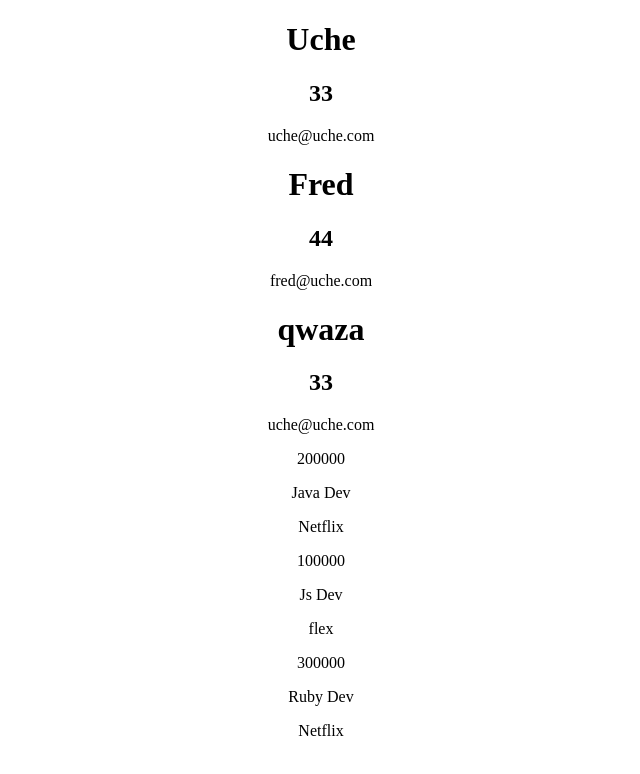
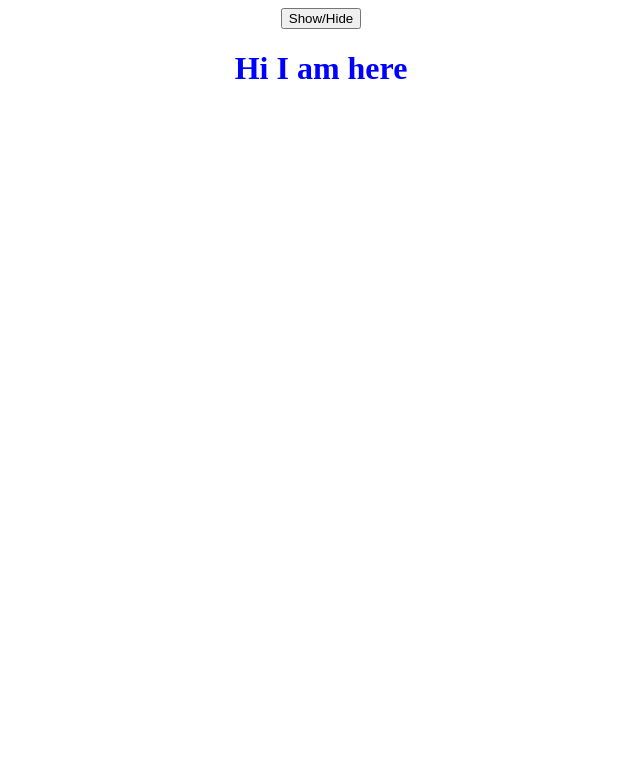
Before and after one commit to uchexm/reacta, a React (Create React App) app: page / in a window 1280 px wide. Shown: the top 774 px of the page, without its empty margins (319-959 px from the left). Built offline with nearby package versions, Linux system fonts and the light colour scheme.

Commit message:
Learn State

```diff
--- a/src/App.js
+++ b/src/App.js
@@ -1,38 +1,16 @@
-import './App.css';
+import "./App.css";
+import { useState } from "react";
 
-function App() {
-  return (
+function App(){
+  const [colorText, setColorText] = useState("blue");
+
+  return(
     <div className="App">
-      <User name ="Uche" age={33} email="uche@uche.com" />
-      <User name ="Fred" age={44} email="fred@uche.com" />
-      <User name ="qwaza" age={33} email="uche@uche.com" />
-
-      <Job salary={200000} position="Java Dev" company="Netflix"/>
-      <Job salary={100000} position="Js Dev" company="flex"/>
-      <Job salary={300000} position="Ruby Dev" company="Netflix"/>
-    </div>
-  );
-}
-// user component
-const User = (props) => {
-  return (
-    <div>
-      <h1>{props.name}</h1>
-      <h2>{props.age}</h2>
-      <p>{props.email}</p>
+      <button onClick={() => {
+        setColorText(colorText === "blue" ? "red" : "blue");
+      }}>Show/Hide</button>
+      <h1 style={{color: colorText }}>Hi I am here</h1>
     </div>
   )
 };
-
-//job component
-const Job = (props) => {
-  return(
-    <div>
-      <p>{props.salary}</p>
-      <p>{props.position}</p>
-      <p>{props.company}</p>
-    </div>
-  );
-};
-
 export default App;
```
Also changed, not shown: src/User.js (added, +9 -0 lines).
